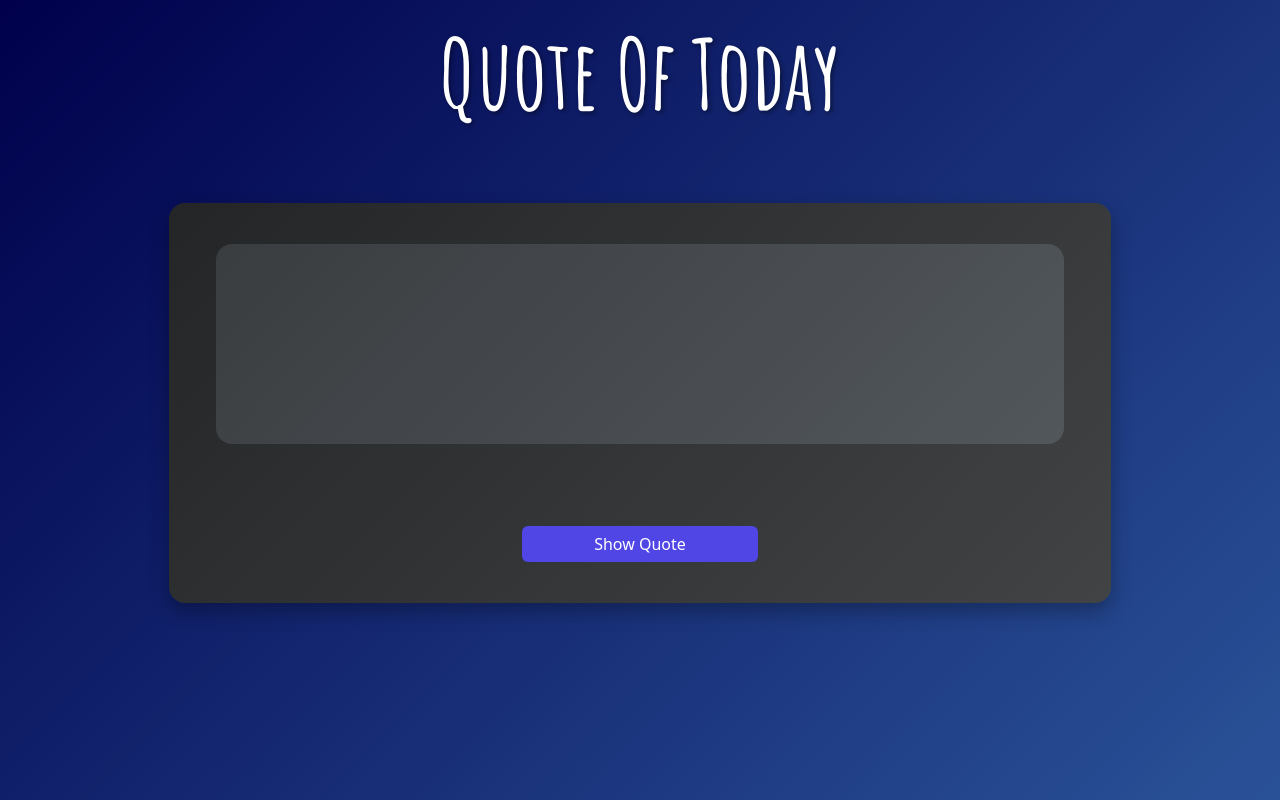
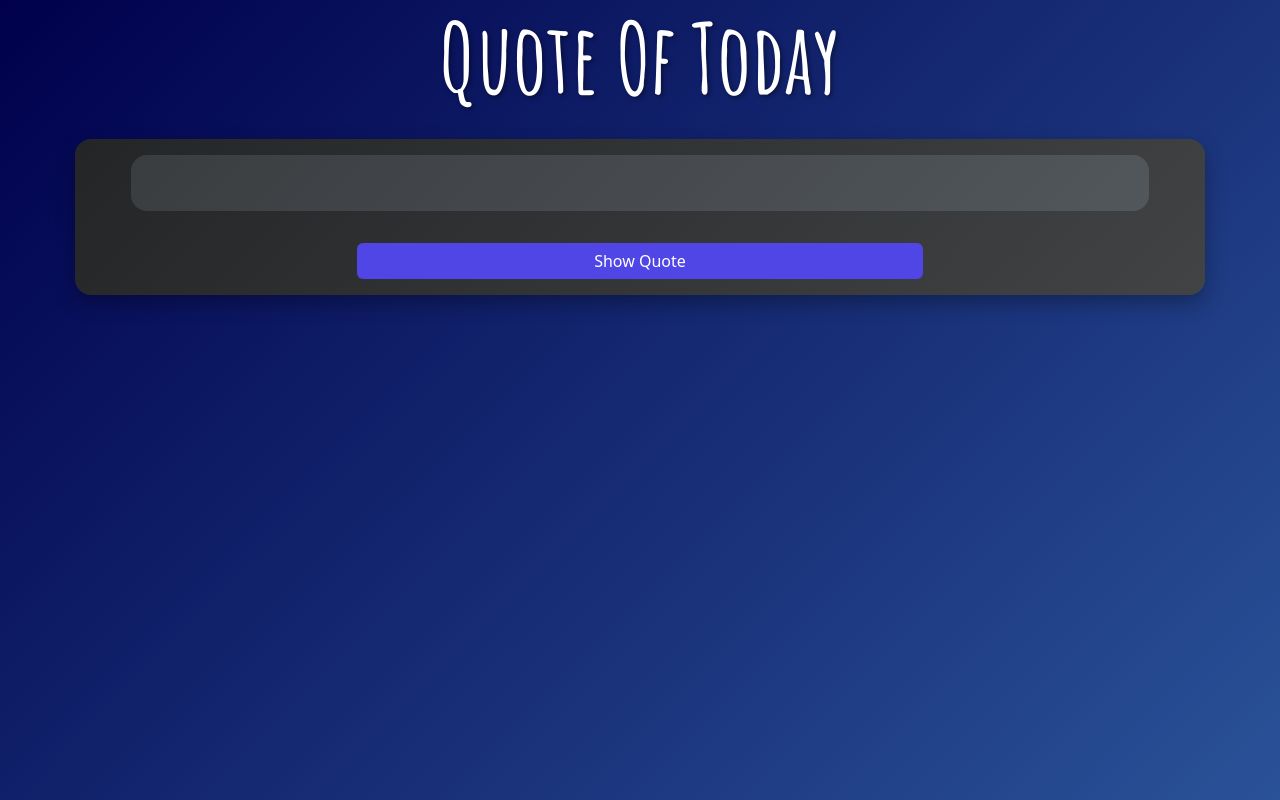
Before and after one commit to Mohamed-Khaled-1/Random-quotes, a plain HTML site: page index.html in a window 1280 px wide. Drawn offline with Linux system fonts and the light colour scheme.

Commit message:
Add files via upload

```diff
--- a/index.css
+++ b/index.css
@@ -13,8 +13,7 @@
   color: #fff;
   text-shadow: 2px 2px 4px rgba(0, 0, 0, 0.4);
   font-family: "amatic sc", cursive;
-  font-size: 6rem;
-  font-weight: 700;
+  font-weight: 600;
 }
 
 .w-90 {
@@ -38,10 +37,9 @@
 }
 #quote {
   font-family: "Caveat", cursive;
-  font-size: 2.25rem !important;
   text-align: center;
   color: #f1f1f1;
-  padding: 20px;
-  line-height: 1.6;
+  padding: 0.5rem;
   transition: all 0.3s ease-in-out;
+  margin: 0;
 }
--- a/index.html
+++ b/index.html
@@ -15,26 +15,26 @@
     />
     <link rel="preconnect" href="https://fonts.googleapis.com">
 <link rel="preconnect" href="https://fonts.gstatic.com" crossorigin>
-<link href="https://fonts.googleapis.com/css2?family=Amatic+SC:wght@400;700&family=Bebas+Neue&family=Inter:ital,opsz,wght@0,14..32,100..900;1,14..32,100..900&family=Lobster&family=Montserrat:ital,wght@0,100..900;1,100..900&family=Open+Sans:ital,wght@0,300..800;1,300..800&family=Poppins:ital,wght@0,100;0,200;0,300;0,400;0,500;0,600;0,700;0,800;0,900;1,100;1,200;1,300;1,400;1,500;1,600;1,700;1,800;1,900&family=Roboto:ital,wght@0,100..900;1,100..900&family=Source+Sans+3:ital,wght@0,200..900;1,200..900&display=swap" rel="stylesheet">
+<link href="https://fonts.googleapis.com/css2?family=Amatic+SC:wght@40f0;700&family=Bebas+Neue&family=Inter:ital,opsz,wght@0,14..32,100..900;1,14..32,100..900&family=Lobster&family=Montserrat:ital,wght@0,100..900;1,100..900&family=Open+Sans:ital,wght@0,300..800;1,300..800&family=Poppins:ital,wght@0,100;0,200;0,300;0,400;0,500;0,600;0,700;0,800;0,900;1,100;1,200;1,300;1,400;1,500;1,600;1,700;1,800;1,900&family=Roboto:ital,wght@0,100..900;1,100..900&family=Source+Sans+3:ital,wght@0,200..900;1,200..900&display=swap" rel="stylesheet">
 <link rel="preconnect" href="https://fonts.googleapis.com">
 <link rel="preconnect" href="https://fonts.gstatic.com" crossorigin>
 <link href="https://fonts.googleapis.com/css2?family=Amatic+SC:wght@400;700&family=Bebas+Neue&family=Inter:ital,opsz,wght@0,14..32,100..900;1,14..32,100..900&family=Lobster&family=Montserrat:ital,wght@0,100..900;1,100..900&family=Open+Sans:ital,wght@0,300..800;1,300..800&family=Poppins:ital,wght@0,100;0,200;0,300;0,400;0,500;0,600;0,700;0,800;0,900;1,100;1,200;1,300;1,400;1,500;1,600;1,700;1,800;1,900&family=Roboto:ital,wght@0,100..900;1,100..900&family=Source+Sans+3:ital,wght@0,200..900;1,200..900&display=swap" rel="stylesheet">
   </head>
   <body>
-    <div class="container-fluid  vh-100 d-flex flex-column justify-content-start gap-5 align-items-center ">
-        <h1 class="mx-5 p-3">Quote Of Today</h1>
-      <div class="quote-container row  w-75 h-50 d-flex flex-column  justify-content-around align-items-center rounded-4">
-        <div class="quote-box w-90 h-50   d-flex justify-content-center align-items-center rounded-4 ">
-          <p class="quote text-center mt-3 text-white fs-3" id="quote" > </p>
+    <div class="container-fluid  vh-100 d-flex flex-column justify-content-start gap-3 align-items-center ">
+        <h1 class=" ">Quote Of Today</h1>
+      <div class="quote-container  w-90  d-flex flex-column  justify-content-around align-items-center rounded-4">
+        <div class="quote-box w-90   my-3  d-flex justify-content-center align-items-center rounded-4 ">
+          <p class="quote text-center text-white " id="quote" > </p>
  </p>
         </div>
-        <button class="btn-quote btn btn-primary w-25" onclick="showQuote()" data-bs-toggle="modal" data-bs-target="#exampleModal">Show Quote</button>
+        <button class="btn-quote btn btn-primary w-50 my-3" onclick="showQuote()" data-bs-toggle="modal" data-bs-target="#exampleModal">Show Quote</button>
       </div>
     </div>
       </div>
     </div>
 
-    <script src="./js/bootstrap.bundle.min.js"></script>
+
     <script src="./js/index.js"></script>
   </body>
 </html>
```
